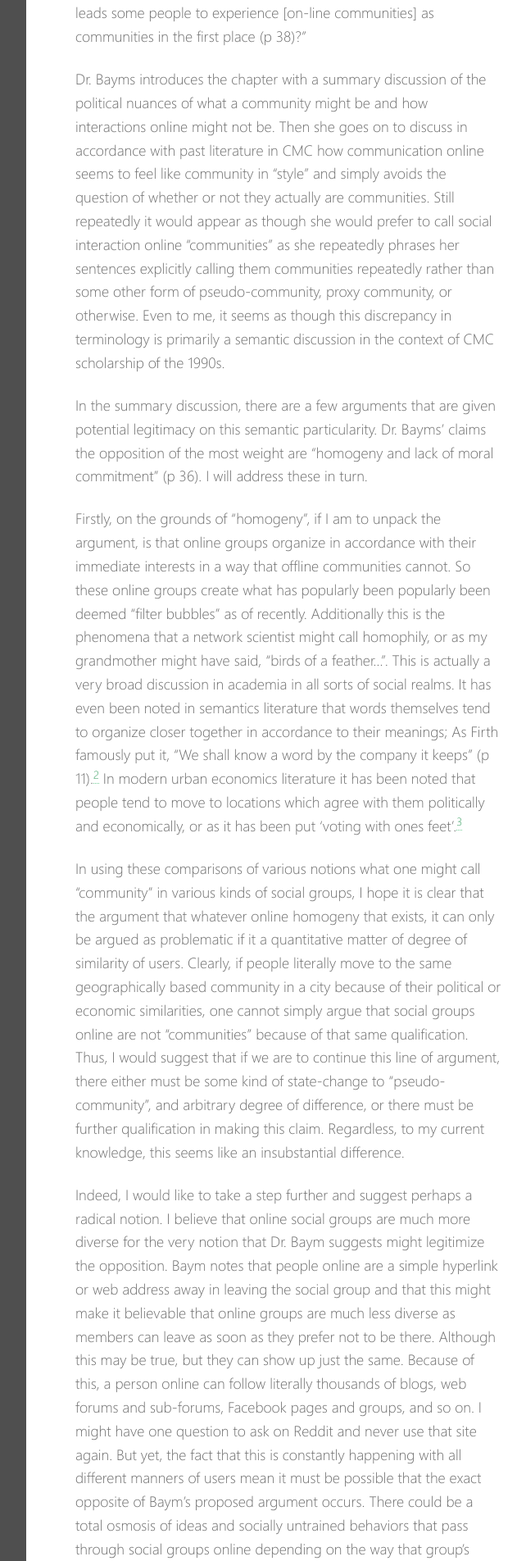
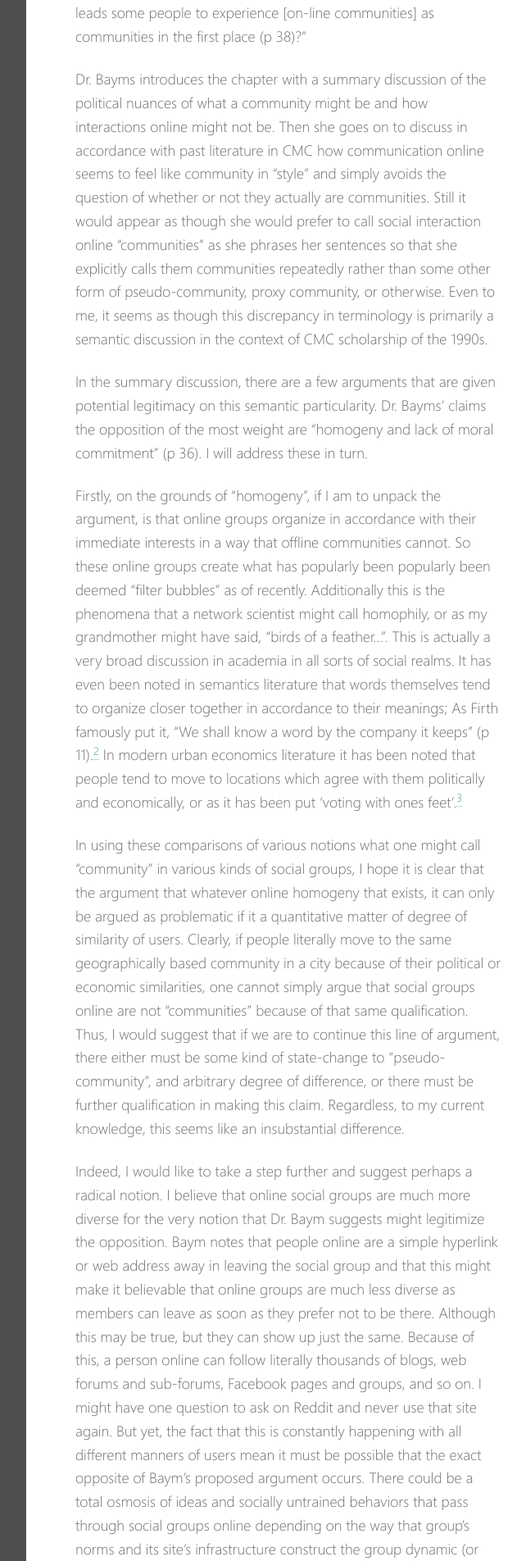
Before and after one commit to alexanderosmith/alexanderosmith-1.0, a Jekyll site: the page built from _posts/2018-01-22-BaymAndCommunity.md, in a window 1280 px wide. Shown: the part 382-2286 px from the top of the page at 82% size, without its empty margins (608-1250 px from the left). Built offline with Jekyll 4.4.1, drawn with Linux system fonts in a browser that asks for light colours.

Commit message:
Repeatedly Repeatedly
Repeatedly Edit Repeatedly

```diff
--- a/_posts/2018-01-22-BaymAndCommunity.md
+++ b/_posts/2018-01-22-BaymAndCommunity.md
@@ -9,7 +9,7 @@ image: /assets/images/twoscreen.jpg
 ## Baym and “Community"
 In Nancy K. Baym's discussion on Computer-Mediated Communication (CMC) there is a careful empirical perspective of online groups and a consideration of them as a different kind of social organization.[^1] In particular, Dr. Baym proposes her chapter as moving towards answering the question of “What occurs on-line that leads some people to experience \[on-line communities\] as communities in the first place \(p 38\)?”
 
-Dr. Bayms introduces the chapter with a summary discussion of the political nuances of what a community might be and how interactions online might not be. Then she goes on to discuss in accordance with past literature in CMC how communication online seems to feel like community in “style” and simply avoids the question of whether or not they actually are communities. Still repeatedly it would appear as though she would prefer to call social interaction online “communities” as she repeatedly phrases her sentences explicitly calling them communities repeatedly rather than some other form of pseudo-community, proxy community, or otherwise. Even to me, it seems as though this discrepancy in terminology is primarily a semantic discussion in the context of CMC scholarship of the 1990s.
+Dr. Bayms introduces the chapter with a summary discussion of the political nuances of what a community might be and how interactions online might not be. Then she goes on to discuss in accordance with past literature in CMC how communication online seems to feel like community in “style” and simply avoids the question of whether or not they actually are communities. Still it would appear as though she would prefer to call social interaction online “communities” as she phrases her sentences so that she explicitly calls them communities repeatedly rather than some other form of pseudo-community, proxy community, or otherwise. Even to me, it seems as though this discrepancy in terminology is primarily a semantic discussion in the context of CMC scholarship of the 1990s.
 
 In the summary discussion, there are a few arguments that are given potential legitimacy on this semantic particularity. Dr. Bayms’ claims the opposition of the most weight are “homogeny and lack of moral commitment” \(p 36\). I will address these in turn.
 
```
